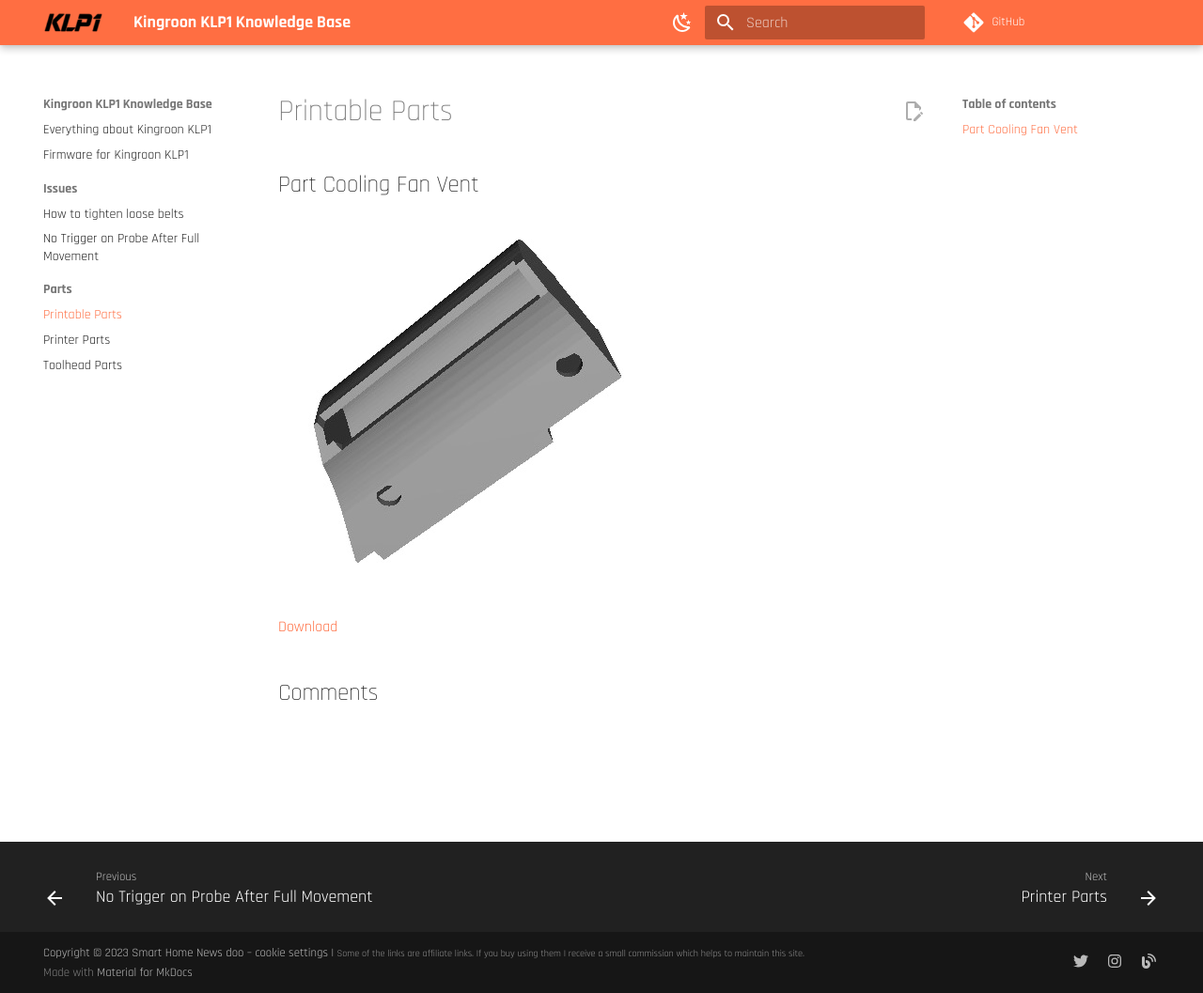
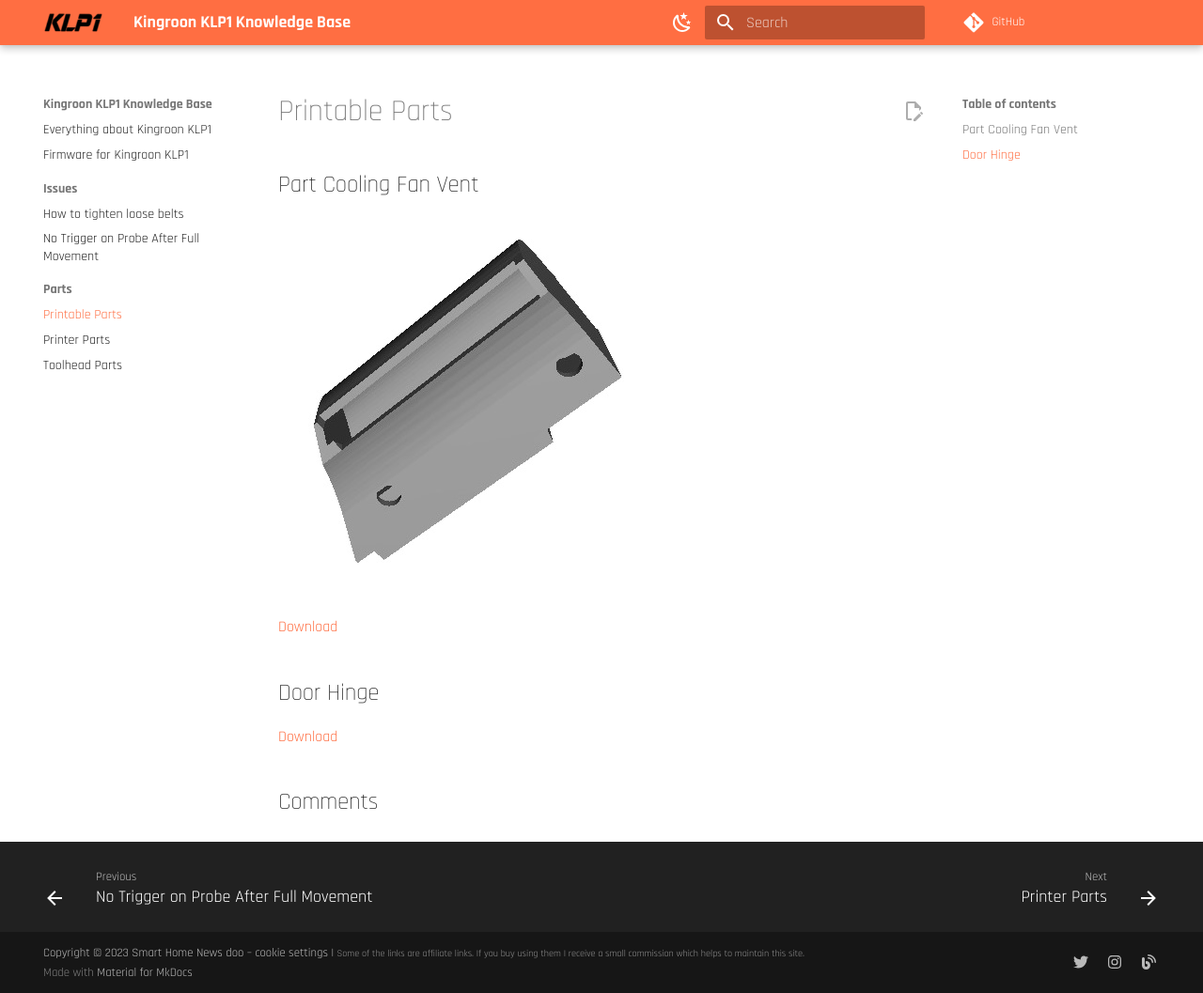
Before and after one commit to blakadder/klp1, an MkDocs documentation site: the page built from docs/parts/printable-parts.md, in a window 1280 px wide and 1057 px high. Shown: the whole window at 94% size. Built offline with MkDocs 1.6.1 and Material for MkDocs 9.7.7, drawn with Linux system fonts in a browser that asks for light colours; comment, search, counter and statistics services are not loaded.

Commit message:
add door hinge

```diff
--- a/docs/parts/printable-parts.md
+++ b/docs/parts/printable-parts.md
@@ -9,3 +9,7 @@
 ![Part cooling fan vent image](/images/part_cooling_fan_vent.webp)
 
 [Download](/files/KLP1_fan_vent_v2.4.stl)
+
+## Door Hinge
+
+[Download](https://www.printables.com/model/495771-klp1-hinge)
```
